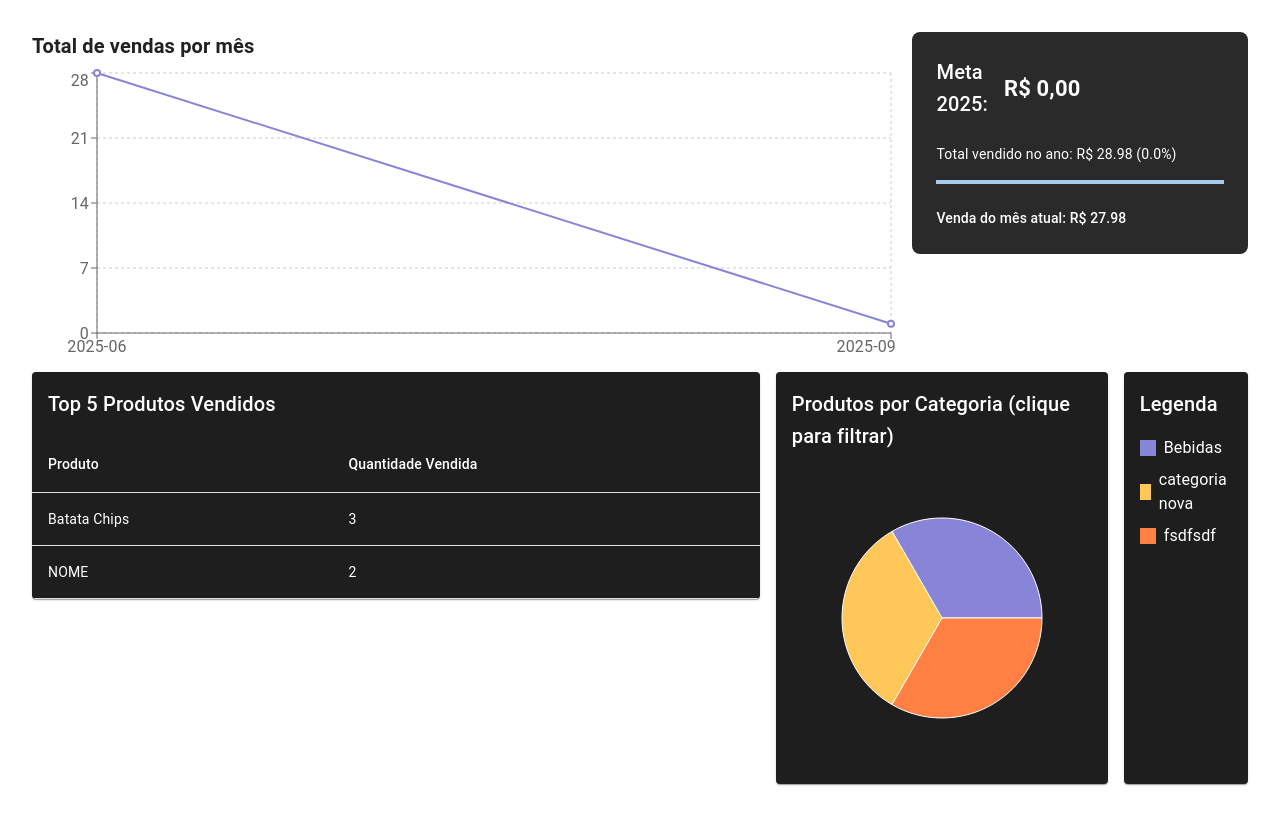
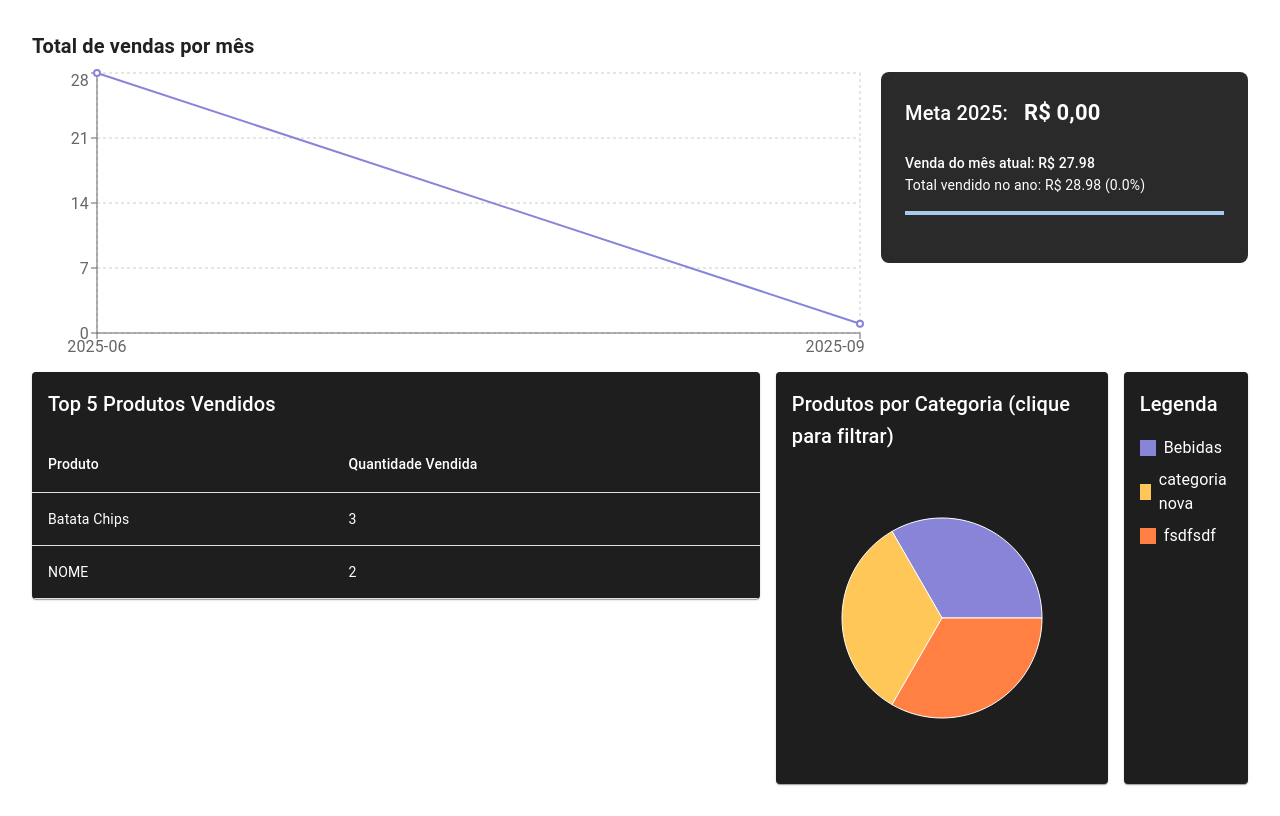
Before and after one commit to BettBernarda/CRM-React-project, a React (Vite) app: page / in a window 1280 px wide. Built offline with nearby package versions, Linux system fonts and the light colour scheme; data requests are answered from the project's data file.

Commit message:
fiz com que o texto meta{anoatual} nao quebre

```diff
--- a/src/components/Dashboard/GoalProgression.jsx
+++ b/src/components/Dashboard/GoalProgression.jsx
@@ -135,16 +135,16 @@ export default function MetaProgressao({ categoriaSelecionada }) {
   }, [vendas, produtoInfo, currentYear, mesAtual, categoriaSelecionada]);
 
   const metaNumerica = Number(value) / 100 || 0;
-  const percentAno = metaNumerica > 0 ? (totalVendidoAno / metaNumerica) * 100 :0 ;
+  const percentAno = metaNumerica > 0 ? (totalVendidoAno / metaNumerica) * 100 : 0;
   const percentAnoLimite = percentAno > 100 ? 100 : percentAno;
   const percentMes = metaNumerica > 0 ? (totalVendidoMes / metaNumerica) * 100 : 0;
 
   if (loadingMeta || loadingDados) return <p className="text-white">Carregando...</p>;
 
   return (
-    <Box sx={{ width: '100%', bgcolor: '#2a2a2a', borderRadius: 2, p: 3 }}>
+    <Box sx={{ marginTop: 5, width: '100%', bgcolor: '#2a2a2a', borderRadius: 2, p: 3 }}>
       {/* Input editável da meta */}
-      <Box sx={{ display: 'flex', alignItems: 'center', mb: 3 }}>
+      <Box sx={{   whiteSpace: 'nowrap', display: 'flex', alignItems: 'center', mb: 3 }}>
         <Typography variant="h6" sx={{ color: 'white', mr: 2 }}>
           Meta {currentYear}:
         </Typography>
@@ -160,7 +160,7 @@ export default function MetaProgressao({ categoriaSelecionada }) {
             backgroundColor: 'transparent',
             border: 'none',
             outline: 'none',
-            width: 220,
+            width: 200,
             fontSize: 22,
             fontWeight: 'bold',
             cursor: isEditMode ? 'text' : 'pointer',
@@ -177,6 +177,10 @@ export default function MetaProgressao({ categoriaSelecionada }) {
           </Button>
         )}
       </Box>
+      {/* Progresso do mês atual - só texto */}
+      <Typography variant="subtitle2" sx={{ color: 'white' }}>
+        Venda do mês atual: R$ {totalVendidoMes.toFixed(2)}
+      </Typography>
 
       <Typography variant="body2" sx={{ color: 'white', mb: 2 }}>
         Total vendido no ano: R$ {totalVendidoAno.toFixed(2)} ({percentAno.toFixed(1)}%)
@@ -184,11 +188,6 @@ export default function MetaProgressao({ categoriaSelecionada }) {
       <Stack spacing={2} sx={{ mb: 3 }}>
         <LinearProgress variant="determinate" value={percentAnoLimite} />
       </Stack>
-
-      {/* Progresso do mês atual - só texto */}
-      <Typography variant="subtitle2" sx={{ color: 'white' }}>
-        Venda do mês atual: R$ {totalVendidoMes.toFixed(2)}
-      </Typography>
     </Box>
   );
 }
```
